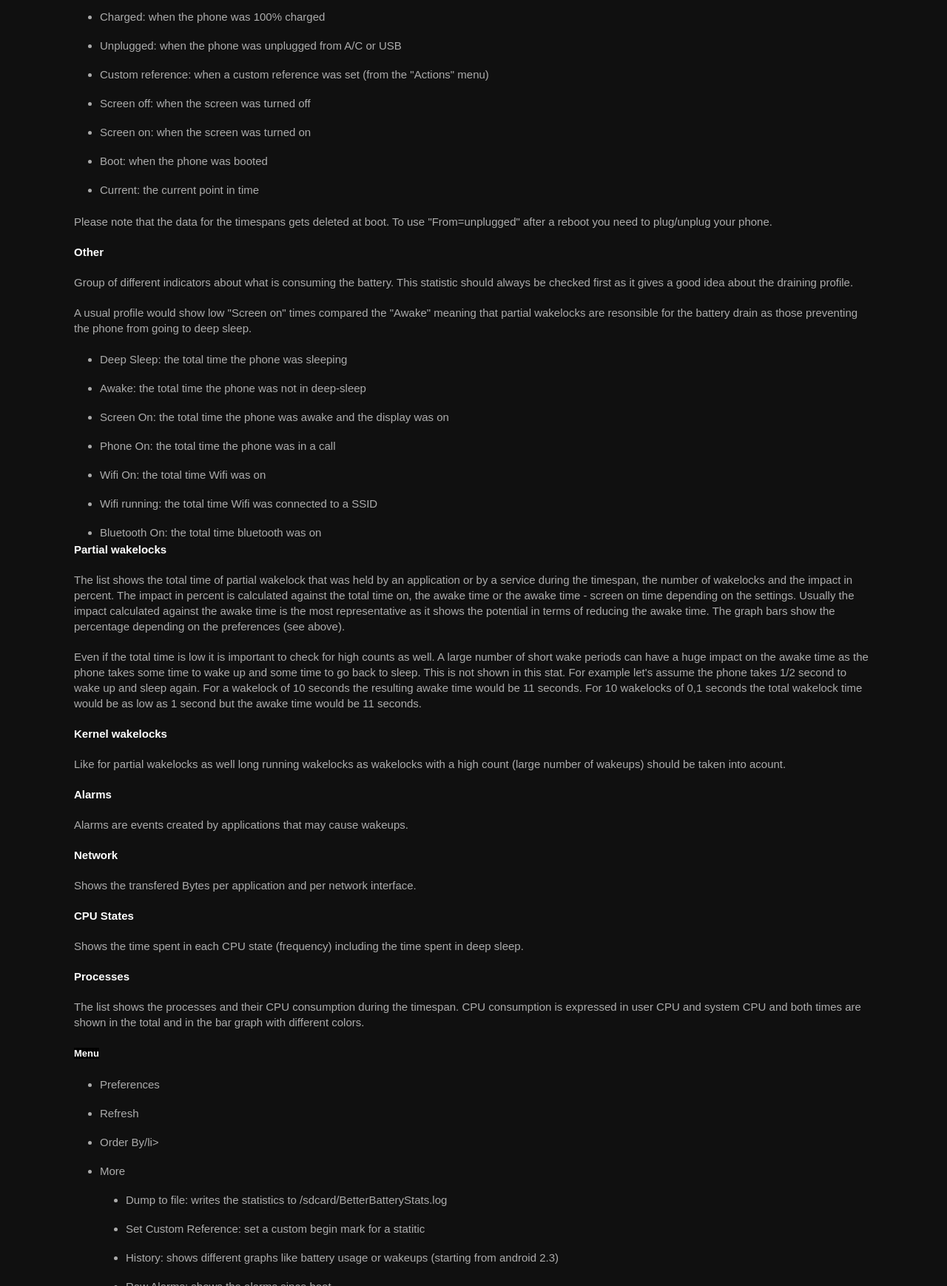
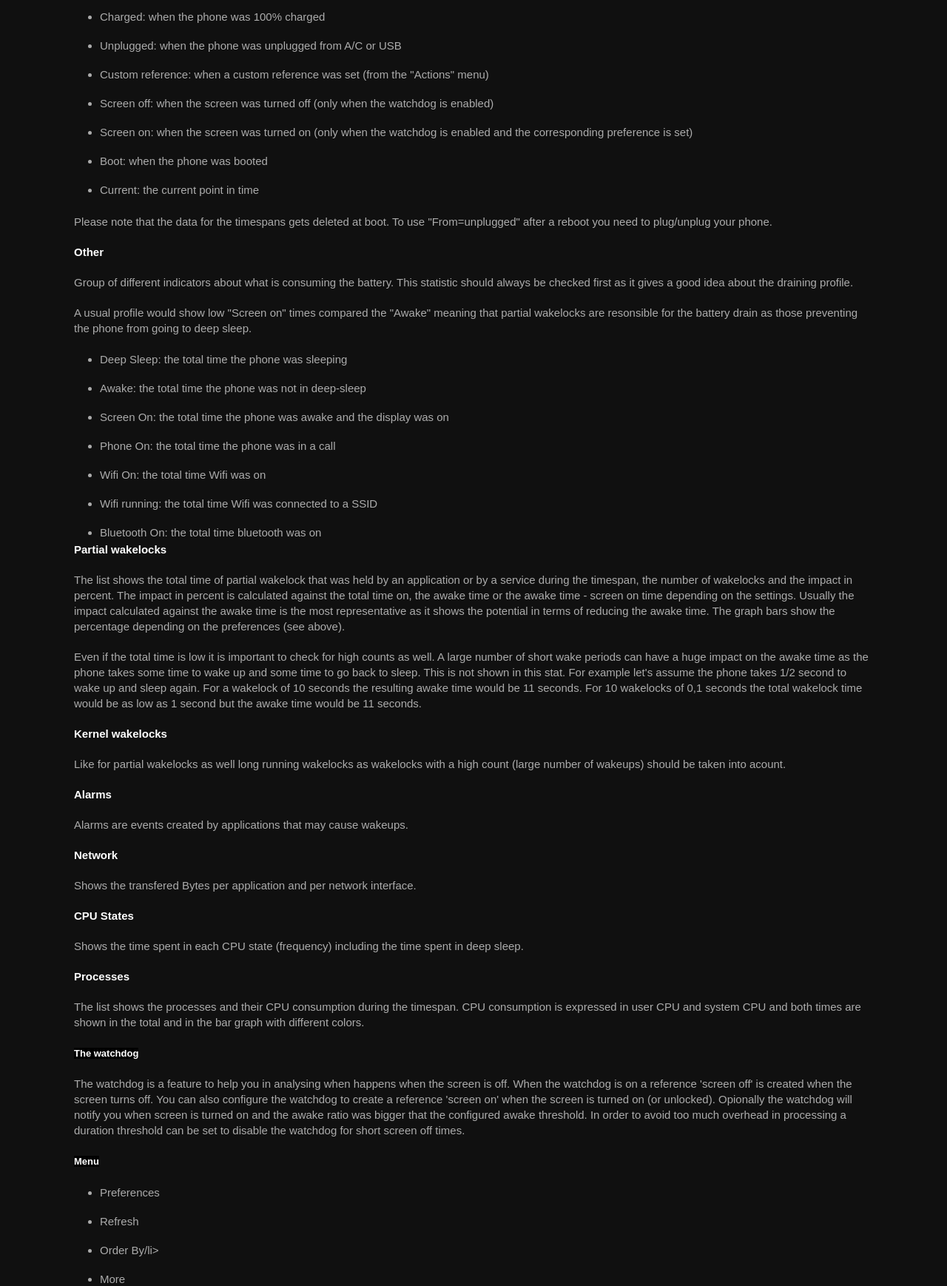
Before and after one commit to asksven/BetterBatteryStats-Knowledge-Base, a plain HTML site: page help.html in a window 1280 px wide. Shown: the part 1020-2758 px from the top of the page at 74% size. Drawn offline with Linux system fonts and the light colour scheme.

Commit message:
added watchdog to doc

```diff
--- a/help.html
+++ b/help.html
@@ -59,8 +59,8 @@ BetterBatteryStats does not collect data in the background but uses references s
 	<li>Charged: when the phone was 100% charged</li>
 	<li>Unplugged: when the phone was unplugged from A/C or USB</li>
 	<li>Custom reference: when a custom reference was set (from the "Actions" menu)</li>
-	<li>Screen off: when the screen was turned off</li>
-	<li>Screen on: when the screen was turned on</li>
+	<li>Screen off: when the screen was turned off (only when the watchdog is enabled)</li>
+	<li>Screen on: when the screen was turned on (only when the watchdog is enabled and the corresponding preference is set)</li>
 	<li>Boot: when the phone was booted</li>
 	<li>Current: the current point in time</li>
 
@@ -118,6 +118,11 @@ Shows the time spent in each CPU state (frequency) including the time spent in d
 <p>
 The list shows the processes and their CPU consumption during the timespan. CPU consumption is expressed in user CPU and system CPU and both times are shown in the total and in the bar graph with different colors.
 </p>
+<h2>The watchdog</h2>
+<p>
+The watchdog is a feature to help you in analysing when happens when the screen is off. When the watchdog is on a reference 'screen off' is created when the screen turns off. You can also configure the watchdog to create a reference 'screen on' when the screen is turned on (or unlocked). Opionally the watchdog will notify you when screen is turned on and the awake ratio was bigger that the configured awake threshold. In order to avoid too much overhead in processing a duration threshold can be set to disable the watchdog for short screen off times.
+</p>
+
 <h2>Menu</h2>
 <p>
 <ul>
```
Also changed, not shown: help_de.html (+5 -0 lines).
